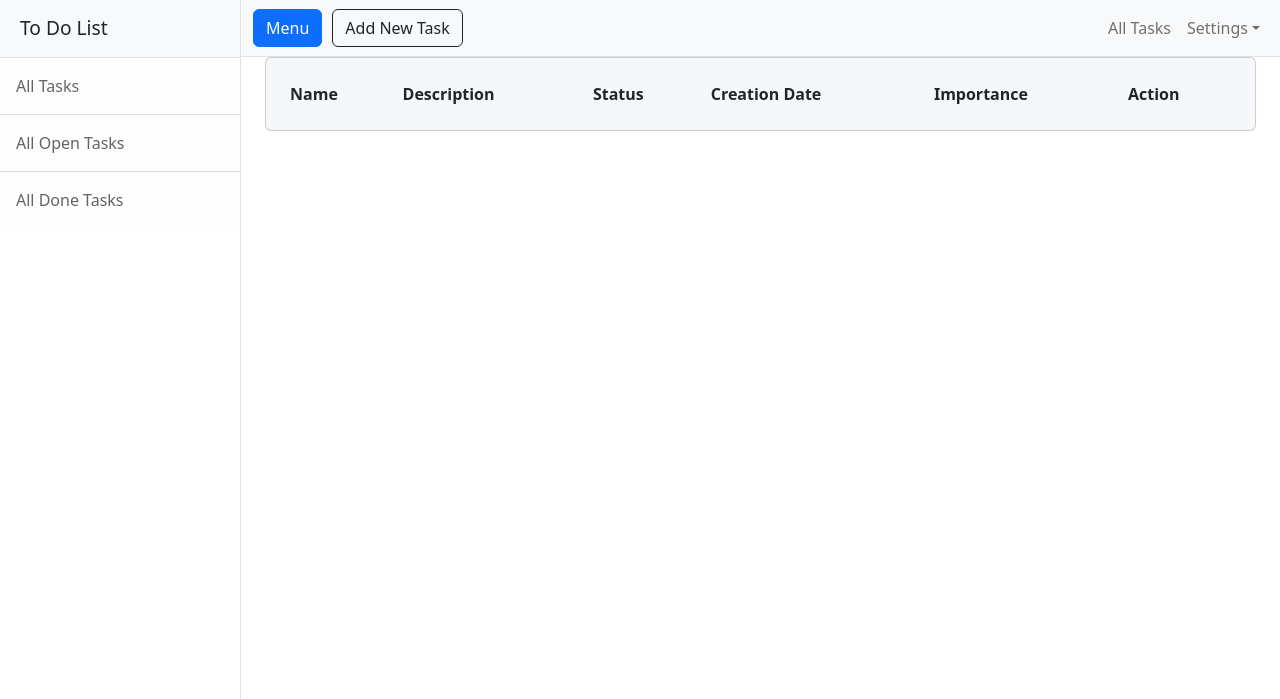
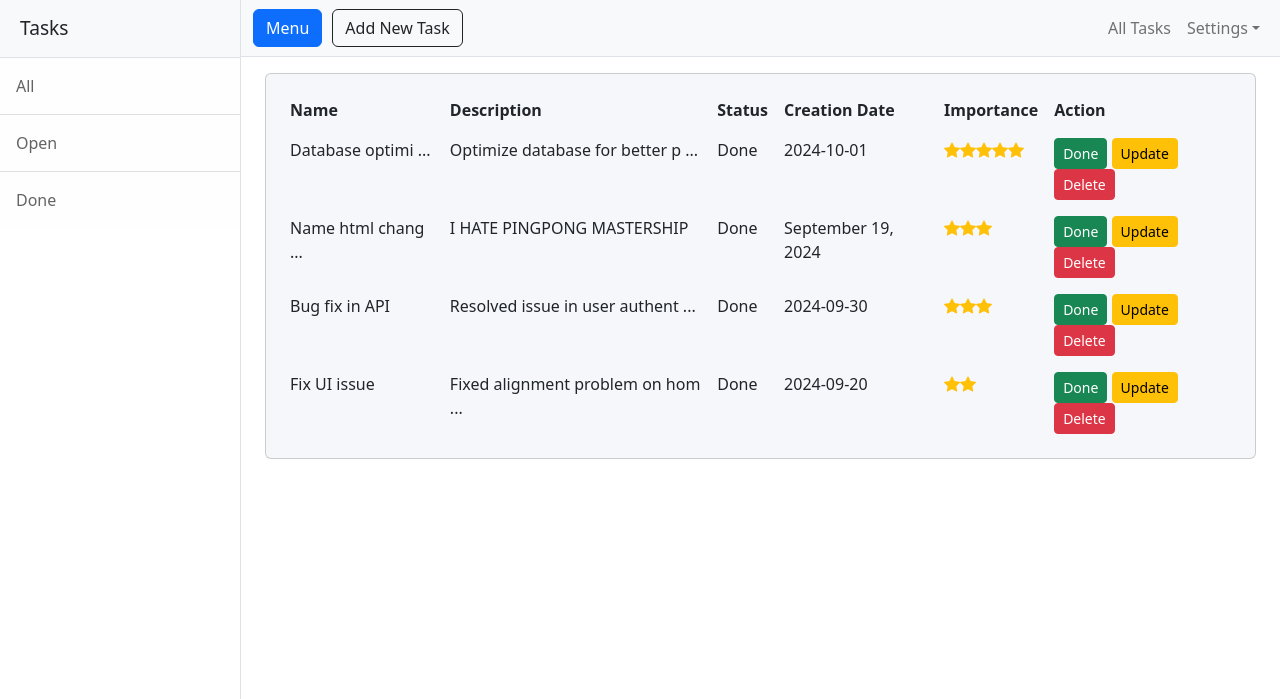
Before and after one commit to gmorlo/ToDoList, a Flask app: page /all-done-tasks in a window 1280 px wide. Shown: the top 699 px of the page. Run offline with Flask 3, Linux system fonts and the light colour scheme; data comes from the database, SQL or seed files in the repository; both versions use the stored data as it was after the commit; lists and menus that the app fills with data are empty; some libraries are stand-ins or nearby versions.

Commit message:
add login, register form. Pre-authentication commit

```diff
--- a/templates/add-tasks.html
+++ b/templates/add-tasks.html
@@ -3,7 +3,6 @@
 
 <div>
     <div>
-        <!-- Page content-->
         <div class="container-fluid">
             <form class="form-container" method="post">
                 {{ form.hidden_tag() }}
--- a/templates/all-done-tasks.html
+++ b/templates/all-done-tasks.html
@@ -3,7 +3,7 @@
     <div>
 
         <!-- Page content-->
-        <div class="container-fluid">
+        <div class="container-fluid mt-3">
             <div class="mask d-flex align-items-center h-100">
                 <div class="container d-flex justify-content-center">
                     <div class="card shadow-2-strong w-100" style="background-color: #f5f7fa;">
@@ -22,11 +22,16 @@
                                     </thead>
                                     <tbody>
                                     {% for task in all_tasks %}
-                                        {% if task.status == "Open" %}
+                                        {% if task.status == "Done" %}
                                             <tr>
-                                                <td>{{ task.name }}</td>
                                                 <td>
-                                                  <span class="description-wrapper" title="{{ task.description }}">
+                                                <span title="{{ task.name }}">
+                                                    {{ task.name[:15] }}{% if task.name|length > 15 %}
+                                                        ...{% endif %}
+                                                </span>
+                                                </td>
+                                                <td>
+                                                  <span title="{{ task.description }}">
                                                     {{ task.description[:30] }}{% if task.description|length > 30 %}
                                                         ...{% endif %}
                                                   </span>
@@ -43,11 +48,11 @@
                                                 </td>
                                                 <td>
                                                     <a class="class= btn btn-sm btn-success"
-                                                       href="{{ url_for('update_tasks_done', task_id=task.id) }}">Done</a>
+                                                       href="{{ url_for('views.update_tasks_done', task_id=task.id) }}">Done</a>
                                                     <a class="class= btn btn-sm btn-warning"
-                                                       href="{{ url_for('update_tasks', task_id=task.id) }}">Update</a>
+                                                       href="{{ url_for('views.update_tasks', task_id=task.id) }}">Update</a>
                                                     <a class="class= btn btn-sm btn-danger"
-                                                       href="{{ url_for('delete_task', task_id=task.id) }}">Delete</a>
+                                                       href="{{ url_for('views.delete_task', task_id=task.id) }}">Delete</a>
                                                 </td>
                                             </tr>
                                         {% endif %}
--- a/templates/all-tasks.html
+++ b/templates/all-tasks.html
@@ -4,7 +4,7 @@
     <div>
 
         <!-- Page content-->
-        <div class="container-fluid">
+        <div class="container-fluid mt-3">
             <div class="mask d-flex align-items-center h-100">
                 <div class="container d-flex justify-content-center">
                     <div class="card shadow-2-strong w-100" style="background-color: #f5f7fa;">
--- a/templates/header.html
+++ b/templates/header.html
@@ -5,11 +5,11 @@
     <meta name="viewport" content="width=device-width, initial-scale=1, shrink-to-fit=no"/>
     <meta name="description" content=""/>
     <meta name="author" content=""/>
-    <title>Simple Sidebar - Start Bootstrap Template</title>
+    <title>ToDo</title>
     <!-- Favicon-->
     <link rel="icon" type="image/x-icon" href="static/assets/favicon.ico"/>
     <!-- Core theme CSS (includes Bootstrap)-->
-    <link href="static/css/styles.css" rel="stylesheet"/>
+    <link href="{{ url_for('static', filename='css/styles.css') }}" rel="stylesheet">
     <link rel="stylesheet"
           href="https://cdnjs.cloudflare.com/ajax/libs/bootstrap-icons/1.10.0/font/bootstrap-icons.min.css">
 
@@ -18,14 +18,14 @@
 <div class="d-flex" id="wrapper">
     <!-- Sidebar-->
     <div class="border-end bg-white" id="sidebar-wrapper">
-        <div class="sidebar-heading border-bottom bg-light">To Do List</div>
+        <div class="sidebar-heading border-bottom bg-light">Tasks</div>
         <div class="list-group list-group-flush">
             <a class="list-group-item list-group-item-action list-group-item-light p-3"
-               href="{{ url_for('views.get_all_tasks') }}">All Tasks</a>
+               href="{{ url_for('views.get_all_tasks') }}">All</a>
             <a class="list-group-item list-group-item-action list-group-item-light p-3"
-               href="{{ url_for('views.get_all_pending_tasks') }}">All Open Tasks</a>
+               href="{{ url_for('views.get_all_pending_tasks') }}">Open</a>
             <a class="list-group-item list-group-item-action list-group-item-light p-3"
-               href="{{ url_for('views.get_all_done_tasks') }}">All Done Tasks</a>
+               href="{{ url_for('views.get_all_done_tasks') }}">Done</a>
         </div>
     </div>
     <!-- Page content wrapper-->
@@ -34,21 +34,23 @@
         <nav class="navbar navbar-expand-lg navbar-light bg-light border-bottom">
             <div class="container-fluid">
                 <button class="btn btn-primary" id="sidebarToggle" style="margin-right: 10px;">Menu</button>
-                <a class="btn btn-white" href="{{ url_for('views.put_new_task') }}" style="border: 1px solid;">Add New Task</a>
+                <a class="btn btn-white" href="{{ url_for('views.put_new_task') }}" style="border: 1px solid;">Add New
+                    Task</a>
                 <button class="navbar-toggler" type="button" data-bs-toggle="collapse"
                         data-bs-target="#navbarSupportedContent" aria-controls="navbarSupportedContent"
                         aria-expanded="false" aria-label="Toggle navigation"><span class="navbar-toggler-icon"></span>
                 </button>
                 <div class="collapse navbar-collapse" id="navbarSupportedContent">
                     <ul class="navbar-nav ms-auto mt-2 mt-lg-0">
-                        <li class="nav-item active"><a class="nav-link" href="{{ url_for('views.get_all_tasks') }}">All Tasks</a>
+                        <li class="nav-item active"><a class="nav-link" href="{{ url_for('views.get_all_tasks') }}">All
+                            Tasks</a>
                         </li>
                         <li class="nav-item dropdown">
                             <a class="nav-link dropdown-toggle" id="navbarDropdown" href="#" role="button"
                                data-bs-toggle="dropdown" aria-haspopup="true" aria-expanded="false">Settings</a>
                             <div class="dropdown-menu dropdown-menu-end" aria-labelledby="navbarDropdown">
-                                <a class="dropdown-item" href="#!">Action</a>
-                                <a class="dropdown-item" href="#!">Another action</a>
+                                <a class="dropdown-item" href="{{ url_for('auth.login') }}">Login</a>
+                                <a class="dropdown-item" href="{{ url_for('auth.register') }}">Register</a>
                                 <div class="dropdown-divider"></div>
                                 <a class="dropdown-item" href="#!">Something else here</a>
                             </div>
--- a/views.py
+++ b/views.py
@@ -34,26 +34,70 @@ def put_new_task():
     return render_template("add-tasks.html", form=form)
 
 
-@views.route('/mark-task-done')
-def update_tasks_done():
-    return render_template("all-tasks.html")
+@views.route('/update-task-done/<int:task_id>')
+def update_tasks_done(task_id):
+    task = db.session.get(Task, task_id)
+
+    if not task:
+        abort(404)
+
+    task.status = "Done"
+
+    db.session.commit()
+
+    flash("Task marked as done!", "success")
+    return redirect(url_for('views.get_all_tasks'))
 
 
-@views.route('/delete-task')
-def delete_task():
-    return render_template("all-tasks.html")
+@views.route('/delete-task/<int:task_id>')
+def delete_task(task_id):
+    task = db.session.get(Task, task_id)
+
+    if not task:
+        abort(404)
+
+    db.session.delete(task)
+    db.session.commit()
+
+    flash("Task deleted successfully!", "success")
+    return redirect(url_for('views.get_all_tasks'))
 
 
 @views.route('/all-pending-tasks')
 def get_all_pending_tasks():
-    return render_template("all-pending-tasks.html")
+    result = db.session.execute(
+        db.select(Task).order_by(Task.importance.desc())
+    )
+    tasks = result.scalars().all()
+    return render_template("all-pending-tasks.html", all_tasks=tasks)
 
 
 @views.route('/all-done-tasks')
 def get_all_done_tasks():
-    return render_template("all-done-tasks.html")
+    result = db.session.execute(
+        db.select(Task).order_by(Task.importance.desc())
+    )
+    tasks = result.scalars().all()
+    return render_template("all-done-tasks.html", all_tasks=tasks)
 
 
-@views.route('/update-tasks')
-def update_tasks():
-    return render_template("update-tasks.html")
+@views.route('/update-task/<int:task_id>', methods=['GET', 'POST'])
+def update_tasks(task_id):
+    task = db.session.get(Task, task_id)
+
+    if not task:
+        abort(404)
+
+    form = TaskForm(obj=task)
+
+    if form.validate_on_submit():
+        task.name = form.name.data
+        task.importance = form.importance.data
+        task.description = form.description.data
+
+        db.session.commit()
+
+        flash("Task updated successfully!", "success")
+        return redirect(url_for('views.get_all_tasks'))
+
+    return render_template("update-tasks.html", form=form)
```
Also changed, not shown: auth.py (+44 -1 lines), models.py (+21 -2 lines), templates/all-pending-tasks.html (+11 -6 lines), templates/form-header.html (added, +21 -0 lines), templates/login-form.html (added, +29 -0 lines), templates/register-form.html (added, +35 -0 lines), templates/update-tasks.html (+26 -3 lines), instance/to_do_list.db.
